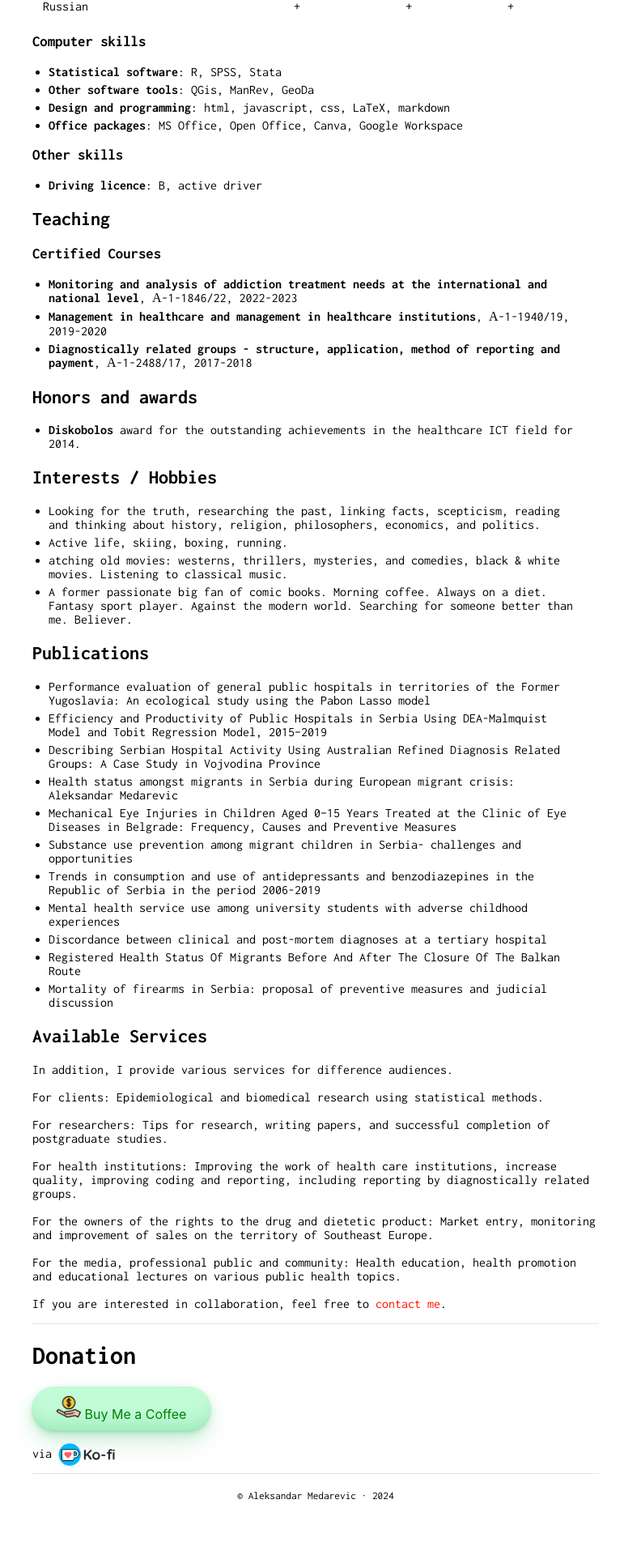
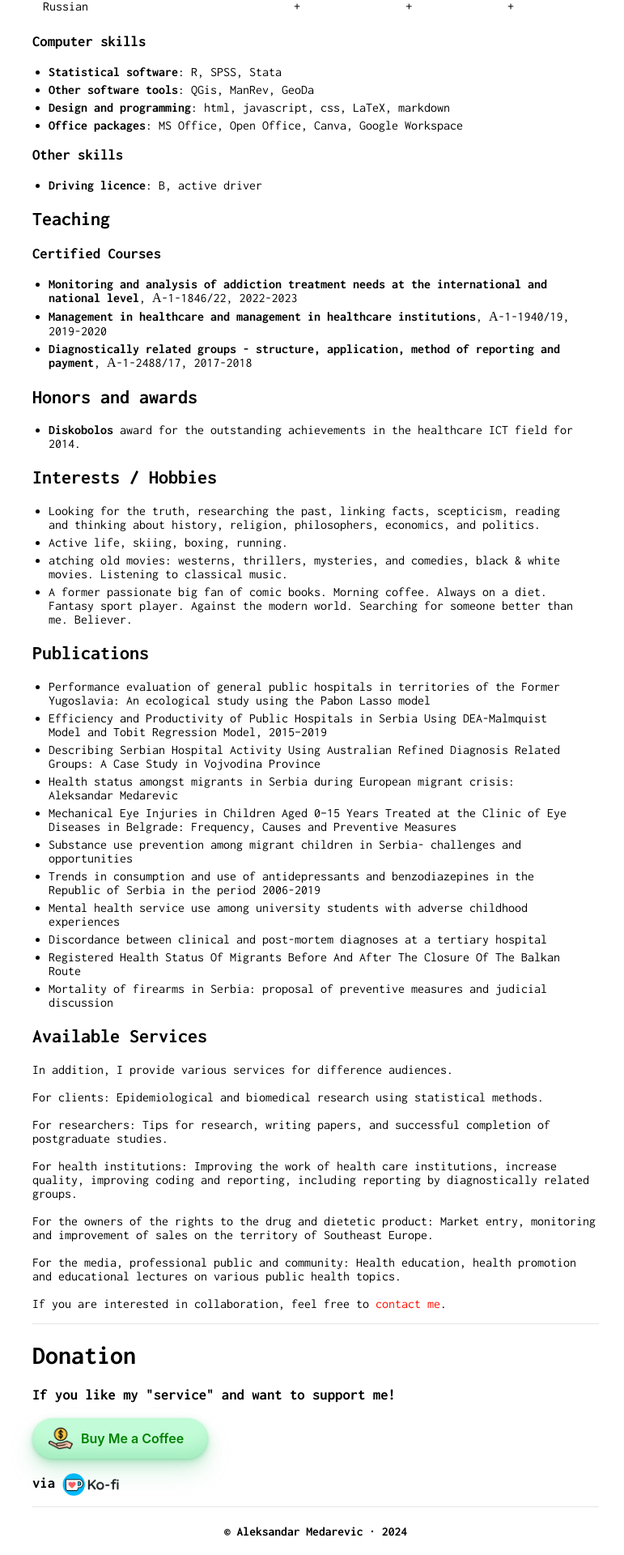
Before and after one commit to AleksandarMedarevic/personal_web_site, a Jekyll site: the page built from index.md, in a window 1280 px wide. Shown: the part 1608-3528 px from the top of the page at 81% size, without its empty margins (250-1021 px from the left). Built offline with Jekyll 4.4.1, drawn with Linux system fonts in a browser that asks for light colours; our own code applies the rules of GitHub Pages for plain Markdown files; before the commit the page ends 3479 px from its top, so only the background shows below that.

Commit message:
edit contact.md

```diff
--- a/_includes/button.html
+++ b/_includes/button.html
@@ -8,7 +8,7 @@
   cursor: pointer;
   display: inline-block;
   font-family: CerebriSans-Regular,-apple-system,system-ui,Roboto,sans-serif;
-  padding: 10px 30px;
+  padding: 15px 30px;
   text-align: center;
   text-decoration: none;
   transition: all 250ms;
@@ -17,6 +17,7 @@
   user-select: none;
   -webkit-user-select: none;
   touch-action: manipulation;
+  position: relative;
 }
 
 .button-1:hover {
@@ -26,17 +27,25 @@
 .icon{
   width:30px !important;
   height:auto !important;
+  margin: -5px 0px 0px -10px;
+  position: absolute;
 }
 .img-kofi{
     width: 70px !important;
     height: auto !important;
     margin-bottom: -10px !important;
  }
+ .icon-text{
+    margin: -20px 0px 0px 30px;
+    font-weight: 600;
+ }
 </style>
 <!-- HTML !-->
 <hr>
 <h1>Donation</h1>
 
-<a target="_blank" href="https://ko-fi.com/aleksandar8232"><button  class="button-1" role="button"><span><img class="icon" src="543530.png" alt="icon"> </span><span style="margin-top: -15px;">Buy Me a Coffee</span></button></a>
+<h3>If you like my "service" and want to support me!</p>
+
+<a target="_blank" href="https://ko-fi.com/aleksandar8232"><button  class="button-1" role="button"><img class="icon" src="/543530.png" alt="icon"><span class="icon-text">Buy Me a Coffee</span></button></a>
 <br>
-<p> via <a href="https://ko-fi.com"><img class="img-kofi" src="Kofi-logo.png" alt="Ko-Fi"></a></p>
+<p> via <a href="https://ko-fi.com"><img class="img-kofi" src="/Kofi-logo.png" alt="Ko-Fi"></a></p>
```
